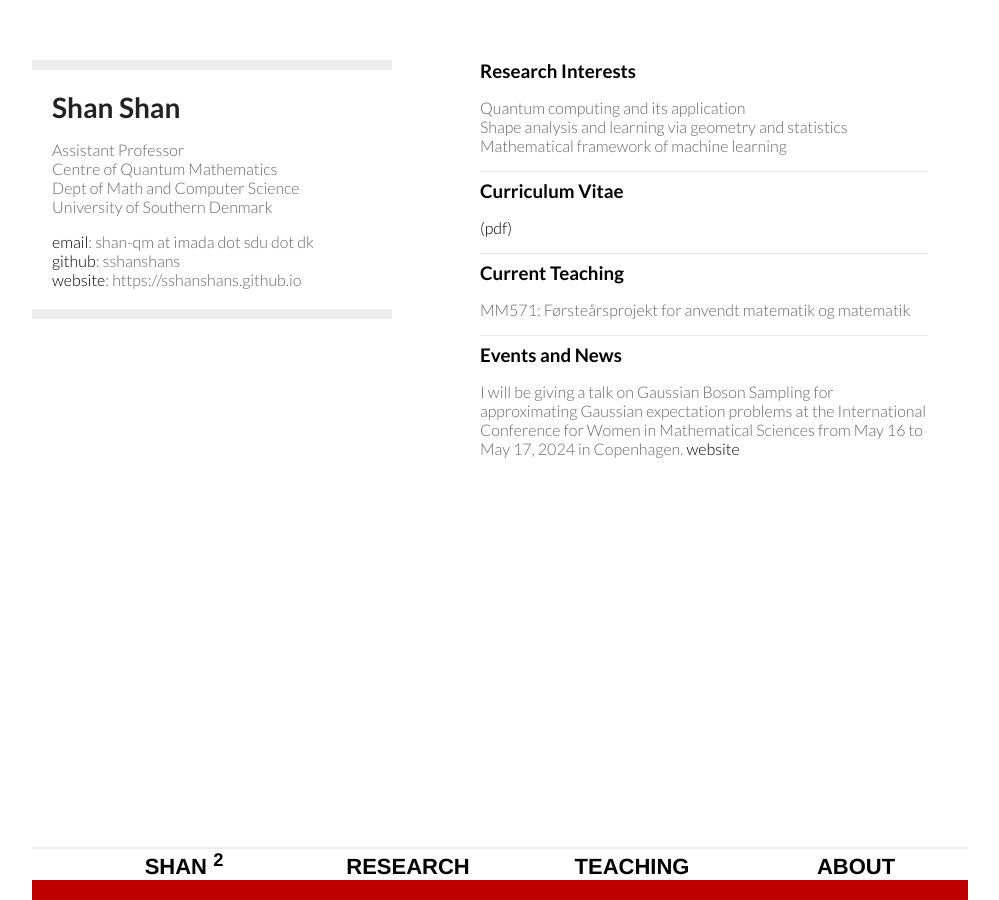
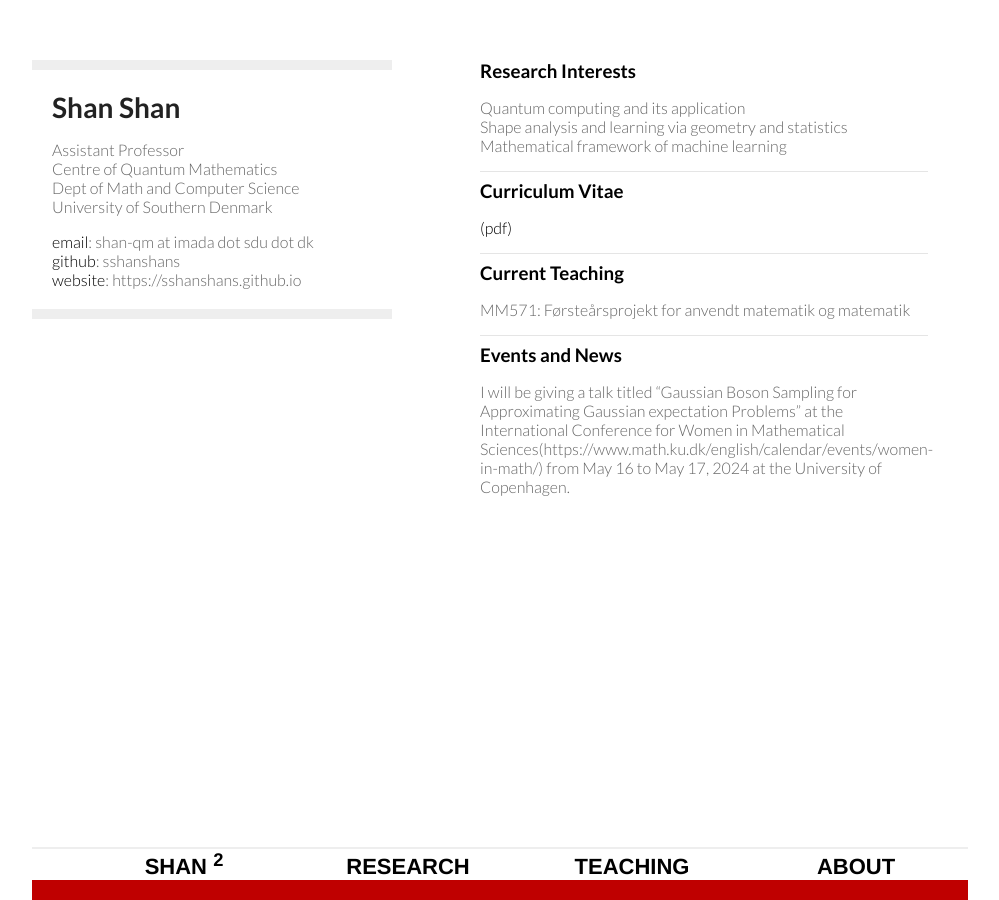
Before and after one commit to sshanshans/sshanshans.github.io, a Jekyll site: the page built from index.md, in a window 1280 px wide. Shown: the whole page, without its empty margins (160-1159 px from the left). Built offline with Jekyll 4.4.1, drawn with Linux system fonts in a browser that asks for light colours.

Commit message:
Update index.md

```diff
--- a/index.md
+++ b/index.md
@@ -19,8 +19,7 @@
 <hr />
 
 ### Events and News
-I will be giving a talk on Gaussian Boson Sampling for approximating Gaussian expectation problems at the International Conference for Women in Mathematical Sciences from May 16 to May 17, 2024 in Copenhagen.
-[website](https://www.math.ku.dk/english/calendar/events/women-in-math/)
+I will be giving a talk titled "Gaussian Boson Sampling for Approximating Gaussian expectation Problems" at the International Conference for Women in Mathematical Sciences(https://www.math.ku.dk/english/calendar/events/women-in-math/) from May 16 to May 17, 2024 at the University of Copenhagen.
 
 <br />
 <br />
```
